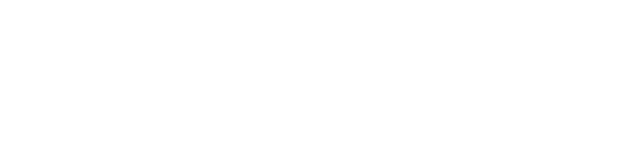
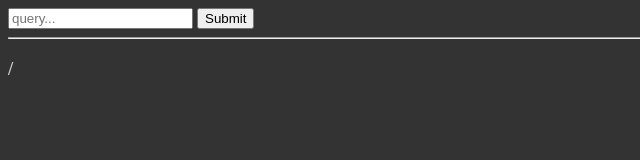
Before and after one commit to MininMobile/filesystem-test, a plain HTML site: page index.html in a window 1280 px wide. Shown: the whole page, without its empty margins (0-640 px from the left). Drawn offline with Linux system fonts and the light colour scheme.

Commit message:
Add form and displays - Link to CSS and JS

```diff
--- a/index.html
+++ b/index.html
@@ -2,9 +2,17 @@
 <html lang="en">
 <head>
 	<meta charset="UTF-8">
+	<link rel="stylesheet" href="./src/theme.css">
+	<script src="./src/sys32.js"></script>
 	<title>Filesystem Test</title>
 </head>
 <body>
-
+	<form action="#" onsubmit="return navigate()">
+		<input type="text" placeholder="query..." id="query">
+		<input type="submit">
+	</form>
+	<hr>
+	<h3 id="breadcrumbs">/</h3>
+	<p id="dir"></p>
 </body>
 </html>
```
